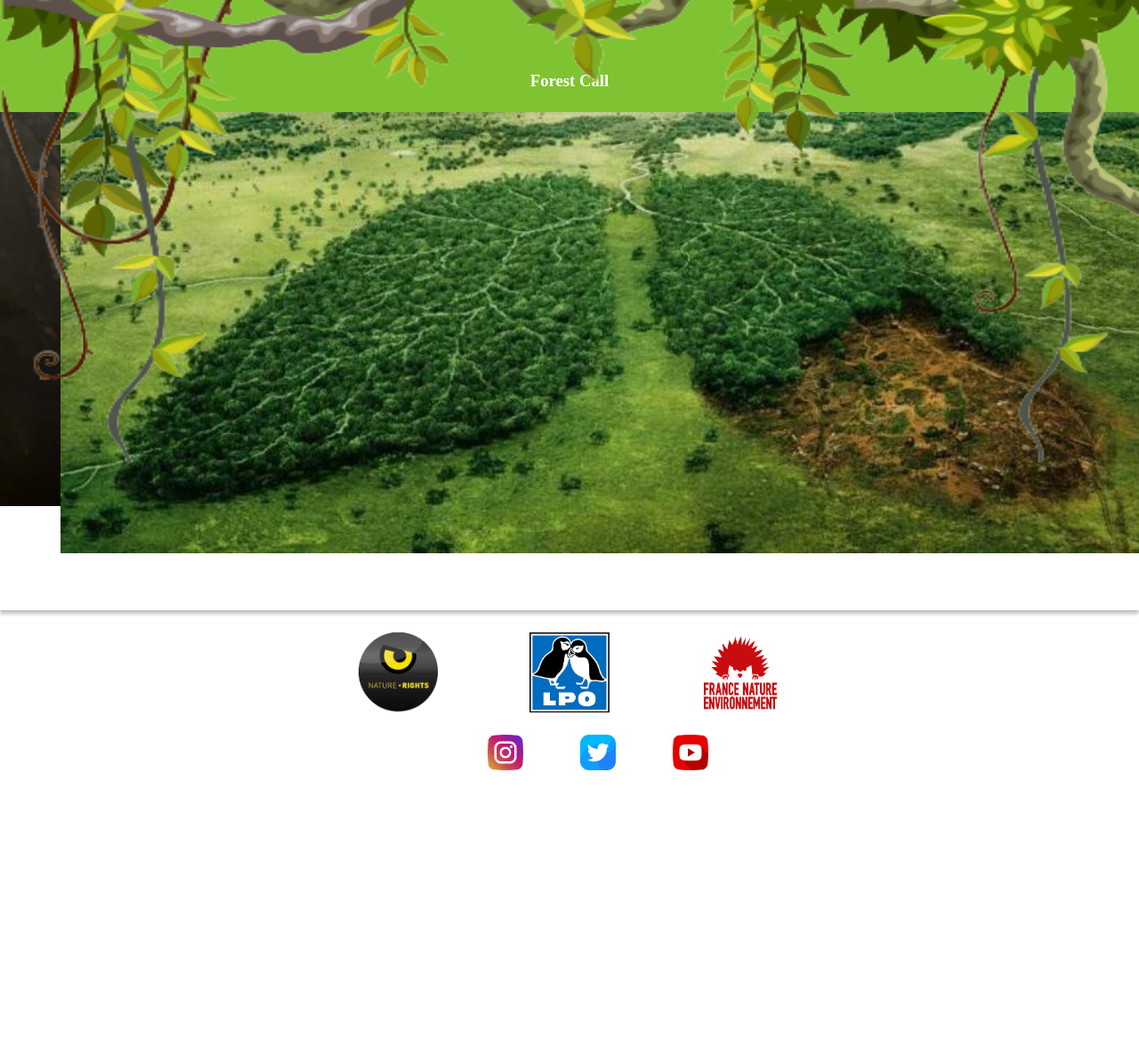
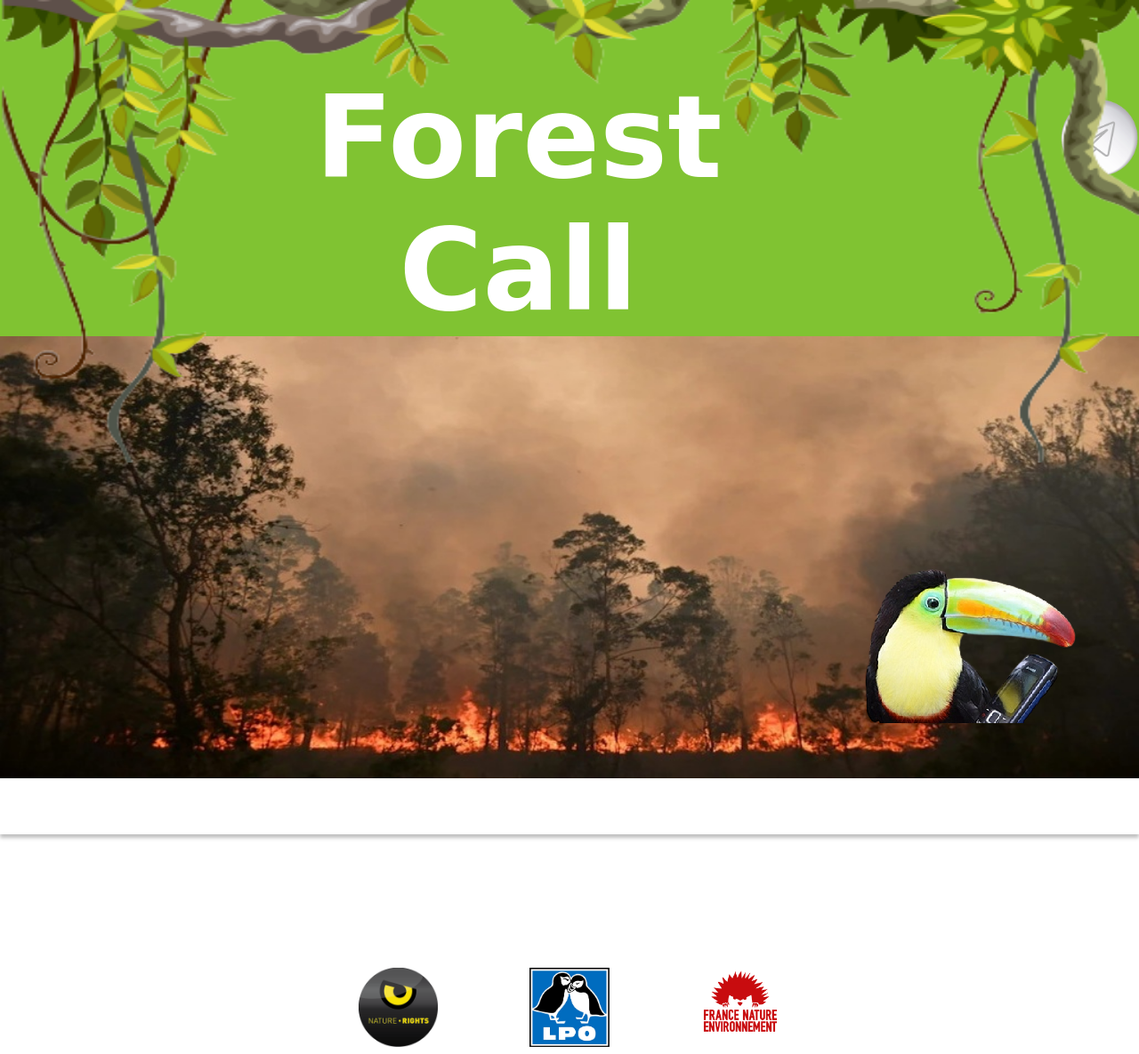
Before and after one commit to jago789654/Hackaton_1, a website: page index.html in a window 1280 px wide. Shown: the top 1185 px of the page at 89% size. Before the commit the page ends 878 px from the top, so only its background shows below. Drawn offline with Linux system fonts and the light colour scheme; a web font is replaced by a local one.

Commit message:
first day

```diff
--- a/index.html
+++ b/index.html
@@ -10,29 +10,46 @@
     <link rel="stylesheet" href="../footer.css">
     <link rel="stylesheet" href="../header.css">
     <link rel="stylesheet" href="../map.css">
+    <link rel="preconnect" href="https://fonts.googleapis.com">
+<link rel="preconnect" href="https://fonts.gstatic.com" crossorigin>
+<link href="https://fonts.googleapis.com/css2?family=Grand+Hotel&family=Iceberg&family=Roboto:ital,wght@0,100;0,300;0,500;1,100;1,300&display=swap" rel="stylesheet">
     <title>Document</title>
 </head>
 <section>
     <img class = liane src="../assets/lianeFolie.png" alt="img" >
-    <section class = tout>
-<header>
-<h1>Forest Call</h1>
-
-
-</header>
+        <section class = tout>
+            <header>
+            <h1>Forest Call</h1>
+            <a href="https://chat.communecter.org/home">
+            <img src="../assets/avionOk2.png" alt="img" >
+        </a>
+            </header>
 <body>
         <div id="slider"> <!-- carrousel -->
         <figure>
-            <img src="../assets/foretbrulebcp3.jpg" alt="img" >
-            <img src="../assets/poumon3.jpg" alt="img" >
-            <img src="../assets/leopar3.jpg" alt="img" >
+            <img src="../assets/foretbru.jpg" alt="img" >
+            <img src="../assets/poumonFin.jpg" alt="img" >
+            <img src="../assets/guyanne1.jpg" alt="img" >
+            <img src="../assets/boumpetrole.jpg" alt="img" >
+            <img src="../assets/jaguar.jpg" alt="img" >
             <img src="../assets/pexels-photo-3374066.jpeg" alt="img" >
+            <img src="../assets/cascade.jpg" alt="img" >
+            <img src="../assets/foretforet.jpg" alt="img" >
         </figure>
     </div>
+    <div class = toucan >
+        <img src="../assets/toucantelsansfond.png">
+    </div>
     <div class = asso>
+        <a href="http://www.naturerights.com/blog/">
         <img src="../assets/natureRight.png" alt="img" >
+    </a>
+    <a href="https://www.lpo.fr/la-lpo-en-actions/outremer-international/reseau-outre-mer">
         <img src="../assets/LPO.jpg" alt="img" >
+    </a>
+    <a href="https://fne.asso.fr/">
         <img src="../assets/franceEnv.png" alt="img" >
+    </a>
     </div>
 
 </body>
--- a/styles.css
+++ b/styles.css
@@ -16,6 +16,10 @@
     --principal-font: 'Noto Sans', sans-serif;
     --shadow: 0px 4px 4px rgba(0, 0, 0, 0.25);
 }
+
+h1 {
+  font-family: 'Iceberg', cursive;;
+}
 body {
 
     margin: 0;
@@ -26,13 +30,24 @@ body {
     position: absolute;
     top: 0;
 }
+
+h1 {
+    margin-left: 23vw;
+    font-size: 8rem;
+    padding-top: 10vh;
+}
 header {
+    display: flex;
+    flex-direction: row;
+    color: white;
+    align-items: baseline;
+    background-color: var(--fourth-color);
+    text-align: center;
+}
 
-    color: white;
-    background-color: var(--fourth-color);
-    padding-top: 10vh;
-    padding-bottom: 3vh;
-    text-align: center;
+header img {
+    height: 11vh;
+    margin-left: 25vw;
 }
 #slider {
     overflow: hidden;
@@ -43,13 +58,13 @@ header {
 
 #slider figure {
     position: relative;
-    width: 400%; /* 4 images de 100% */
+    width: 800%; /* 4 images de 100% */
     left: 0;
-    animation : 20s slider infinite;
+    animation : 50s slider infinite;
 }
 
 #slider figure img {
-    width: 25%; /* 100% divisé par 4 images */
+    width: 12.5%; /* 100% divisé par 4 images */
     float: left;
 }
 
@@ -57,24 +72,60 @@ header {
     0% {
         left: 0;
     }
-    5% {
-        left : 0;
+    10% {
+        left : 0%;
     }
-    33% {
+    12.5% {
         left: -100%;
     }
-    38% {
+    21.5% {
         left: -100%;
     }
-    66% {
+    25% {
         left: -200%;
     }
-    71% {
+    34% {
         left: -200%;
     }
-    100% {
+    37.5% {
         left: -300%;
     }
+    46.5% {
+        left: -300%;
+    }
+    50% {
+        left: -400%;
+    }
+    59% {
+        left: -400%;
+    }
+    62.5% {
+        left: -500%;
+    }
+    71.5% {
+        left: -500%;
+    }
+    75% {
+        left: -600%;
+    }
+    84% {
+        left: -600%;
+    }
+    87.5% {
+        left: -700%;
+    }
+    97.5% {
+        left: -700%;
+    }
+    100% {
+        left: -700%;
+    }
+}
+
+.toucan {
+    position: absolute;
+    left: 70vw;
+    top: 80vh;
 }
 
 .logo {
@@ -88,6 +139,8 @@ header {
 .logo img {
     margin-left: 5vw;
     opacity: 80;
+    margin-bottom: 30px;
+    margin-top: 30px;
 }
 
 .asso img {
@@ -100,7 +153,7 @@ header {
     display: flex;
     flex-direction: row;
     justify-content: center;
-    margin-top: 25px;
+    margin-top: 150px;
     margin-bottom: 25px;
 }
 
@@ -110,3 +163,8 @@ header {
     height: 65vh;
     position: relative;
 }
+
+footer {
+    background-color: var(--fourth-color);
+    min-height: 150px;
+}
```
Also changed, not shown: assets/avion.png (added), assets/avionOk.png (added), assets/avionOk2.png (added), assets/boumpetrole.jpg (added), assets/cascade.jpg (added), assets/foretbru.jpg (added), assets/foretbrule.jpg (added), assets/foretforet.jpg (added), assets/guyanne1.jpg (added), assets/jaguar.jpg (added), assets/poumonFin.jpg (added), assets/toucantelsansfond.png (added).
